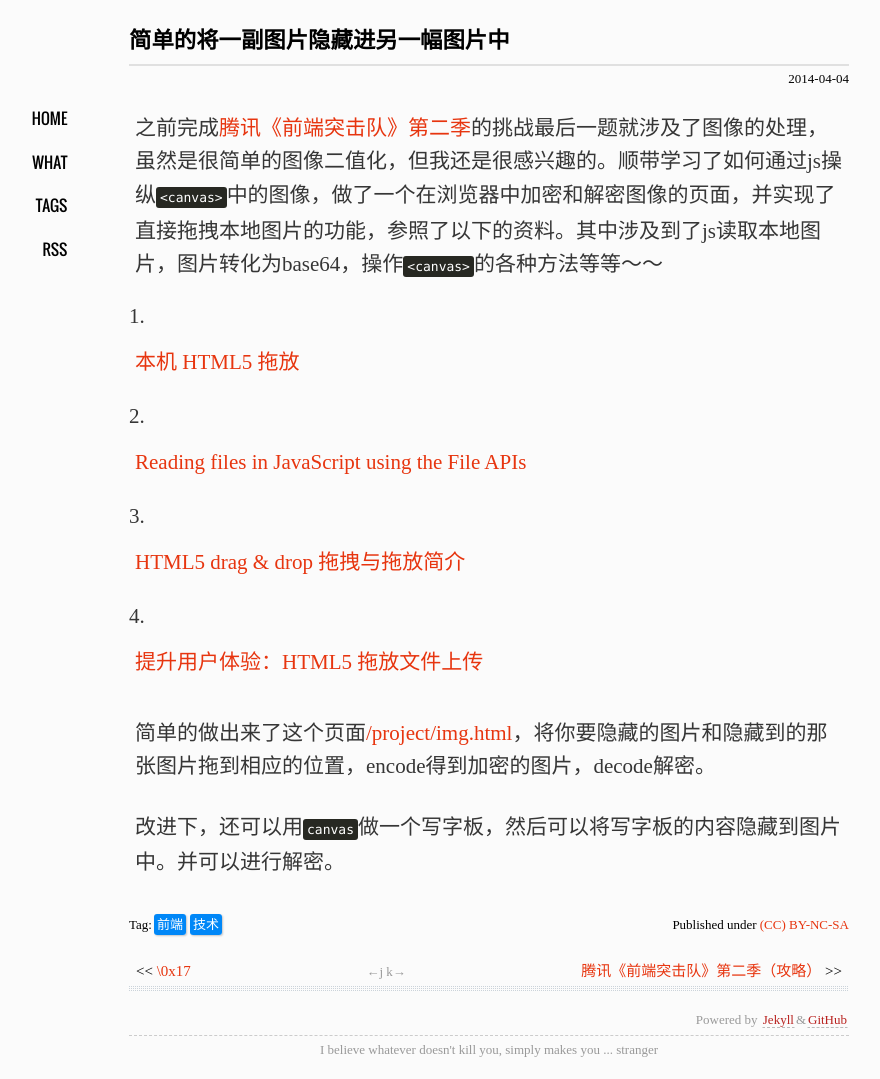
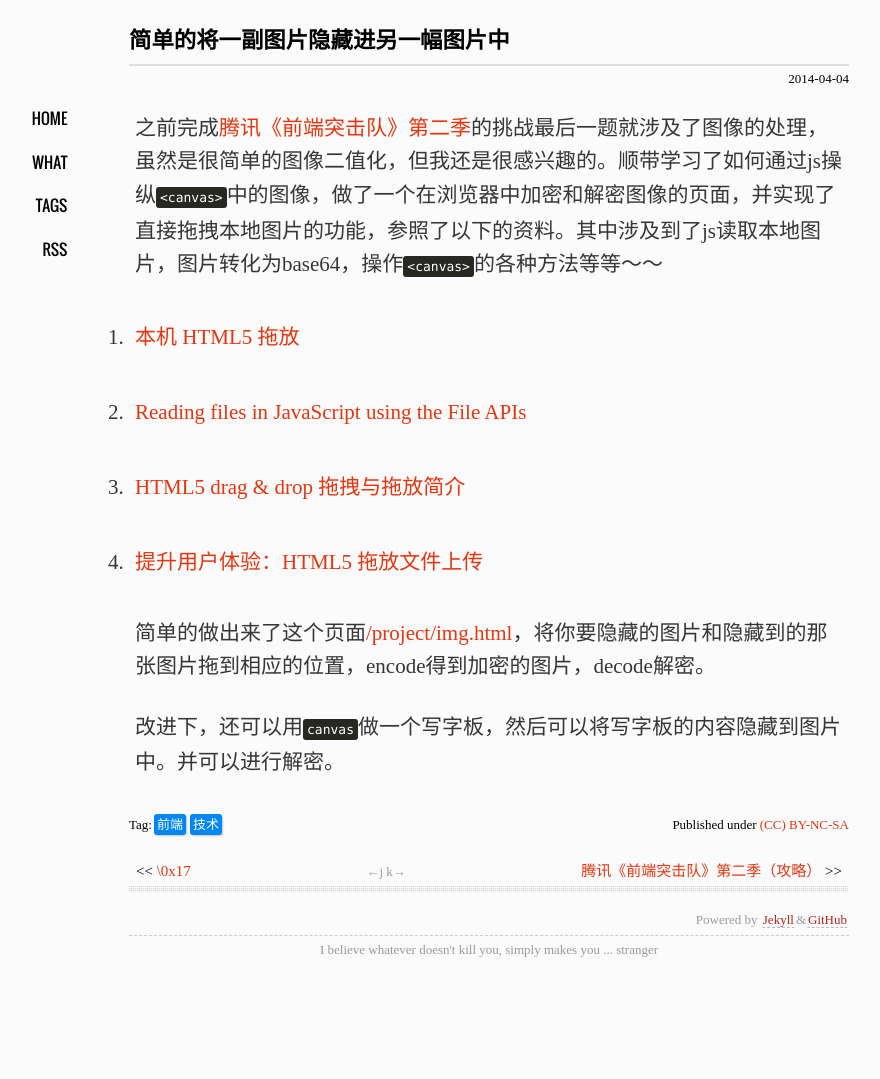
Before and after one commit to xavierskip/xavierskip.github.io, a Jekyll site: the page built from _posts/2014-04-04-hideimg.md, in a window 1280 px wide. Shown: the whole page, without its empty margins (151-1031 px from the left). Built offline with Jekyll 4.4.1, drawn with Linux system fonts in a browser that asks for light colours; comment, search, counter and statistics services are not loaded; after the commit the page ends 979 px from its top, so only the background shows below that.

Commit message:
Update style.css

```diff
--- a/media/css/style.css
+++ b/media/css/style.css
@@ -33,7 +33,7 @@ top: 1px;
 hr{margin:.7em 0;border-top:1px dashed #d0d0d0;border-bottom:1px dashed #f9f9f9;}
 p{padding:.5em 0;}
 li{padding:.2em 0;}
-ol,ul{list-style-position:inside;}
+/* ol,ul{list-style-position:inside;} */
 ol ul, ul ol, ul ul, ol ol {margin-left:1em;}
 pre code{margin:1em 0;font-size:13px;line-height:1.6;display:block;overflow:auto;}
 blockquote{color:#545454;}
```
